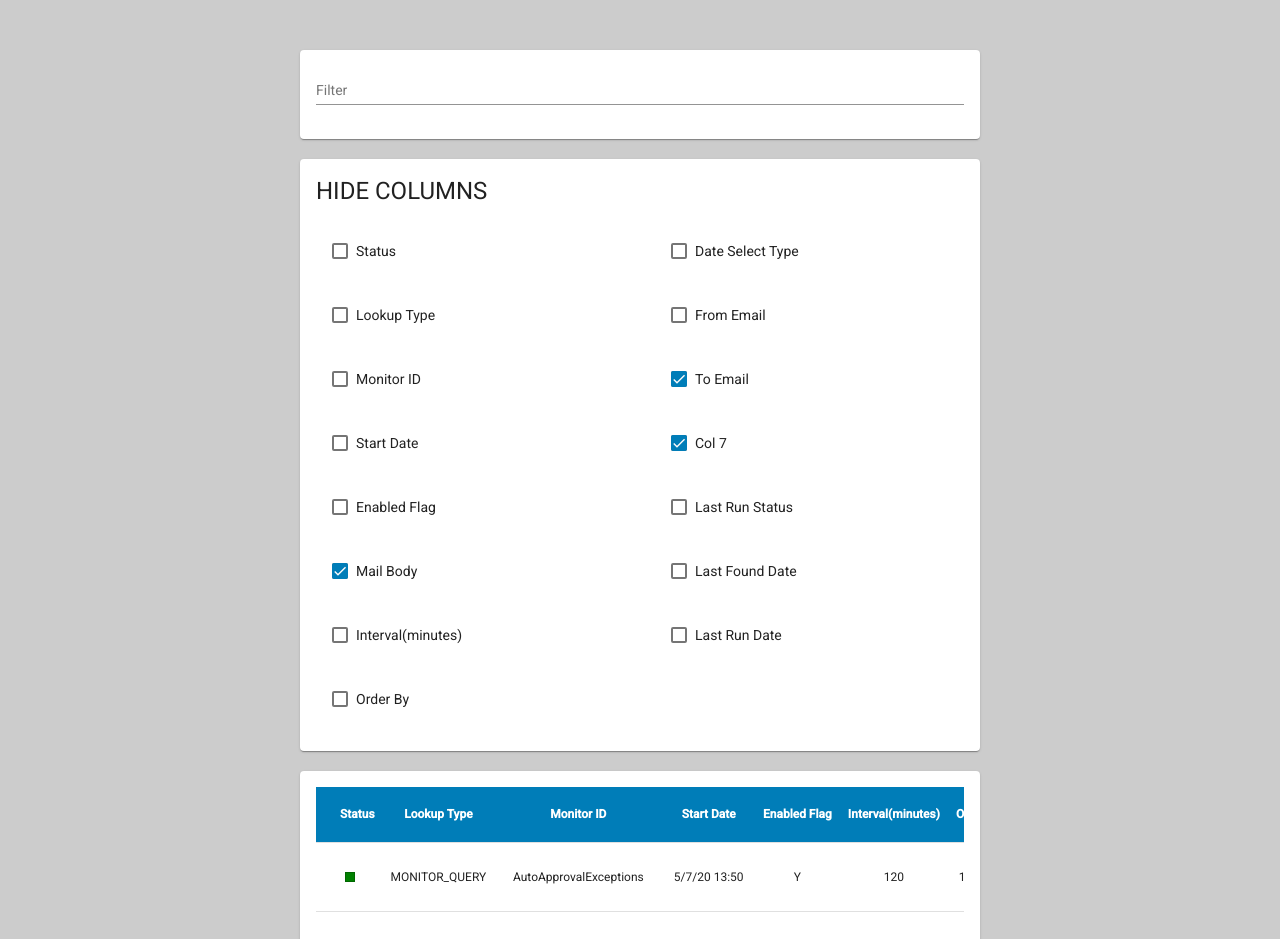
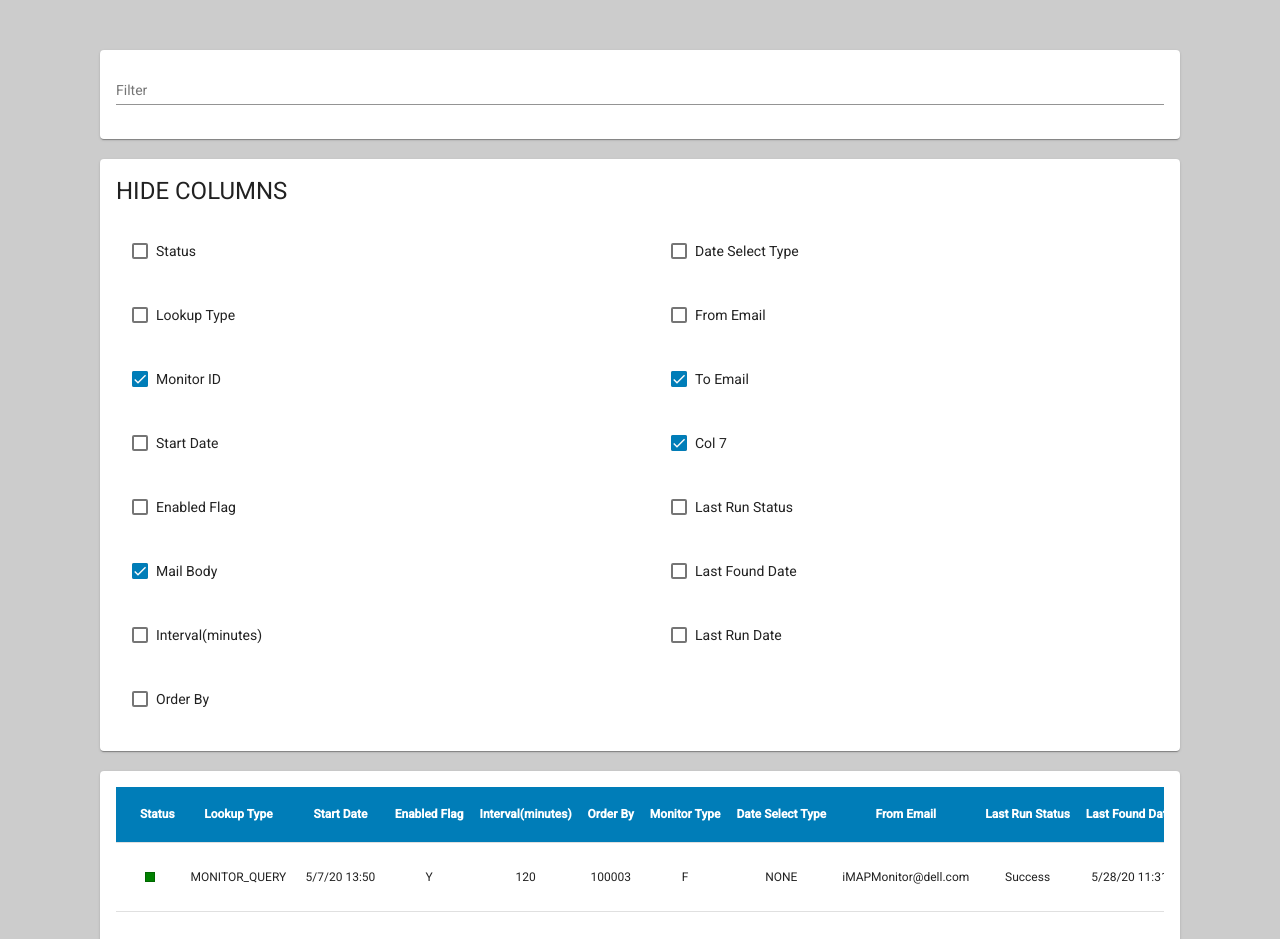
Before and after one commit to ateek-ujjawal/intern-test1, an Angular app: page / in a window 1280 px wide. Shown: the top 939 px of the page. Built offline with nearby package versions, Linux system fonts and the light colour scheme.

Commit message:
Some fixes
Signed-off-by: Ujjawal <Ateek_Ujjawal@Dell.com>

```diff
--- a/src/app/app.component.css
+++ b/src/app/app.component.css
@@ -18,7 +18,7 @@ table {
 }
 
 .container4 {
-	padding: 50px 300px 0px 300px;
+	padding: 50px 100px 0px 100px;
 }
 
 .mat-cell {
--- a/src/app/app.component.html
+++ b/src/app/app.component.html
@@ -131,5 +131,6 @@
     </div>
       <mat-paginator [pageSizeOptions]="[5, 10, 20]" showFirstLastButtons></mat-paginator>
   </mat-card>
+  <br>
 
 </div>
--- a/src/app/app.component.ts
+++ b/src/app/app.component.ts
@@ -39,7 +39,7 @@ export class AppComponent {
   form:FormGroup = new FormGroup({
     STATUS: new FormControl(false),
     LOOKUP_TYPE: new FormControl(false),
-    LOOKUP_CODE: new FormControl(false),
+    LOOKUP_CODE: new FormControl(true),
     START_DATE: new FormControl(false),
     ENABLED_FLAG: new FormControl(false),
     DESCRIPTION: new FormControl(true),
@@ -74,9 +74,9 @@ export class AppComponent {
 
   columnDefinitions = [
     { def: 'STATUS', label: 'Status', hide: this.STATUS.value},
-    { def: 'LOOKUP_TYPE', label: 'Lookup Type', hide: this.ENABLED_FLAG.value},
-    { def: 'LOOKUP_CODE', label: 'Monitor ID', hide: this.ENABLED_FLAG.value},
-    { def: 'START_DATE', label: 'Start Date', hide: this.ENABLED_FLAG.value},
+    { def: 'LOOKUP_TYPE', label: 'Lookup Type', hide: this.LOOKUP_TYPE.value},
+    { def: 'LOOKUP_CODE', label: 'Monitor ID', hide: this.LOOKUP_CODE.value},
+    { def: 'START_DATE', label: 'Start Date', hide: this.START_DATE.value},
     { def: 'ENABLED_FLAG', label: 'Enabled Flag', hide: this.ENABLED_FLAG.value},
     { def: 'DESCRIPTION', label: 'Mail Body', hide: this.DESCRIPTION.value},
     { def: 'COL1', label: 'Interval(minutes)', hide: this.COL1.value},
```
